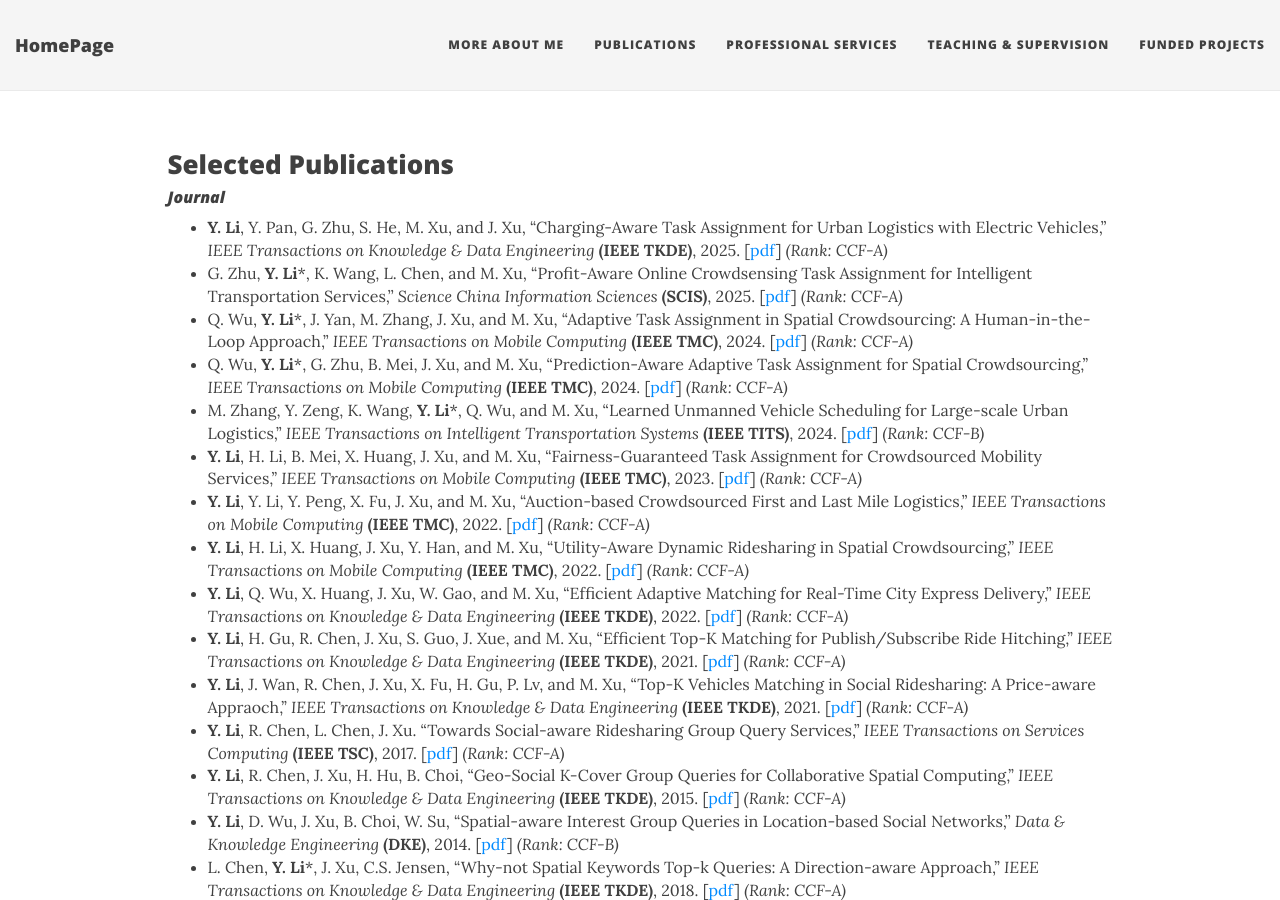
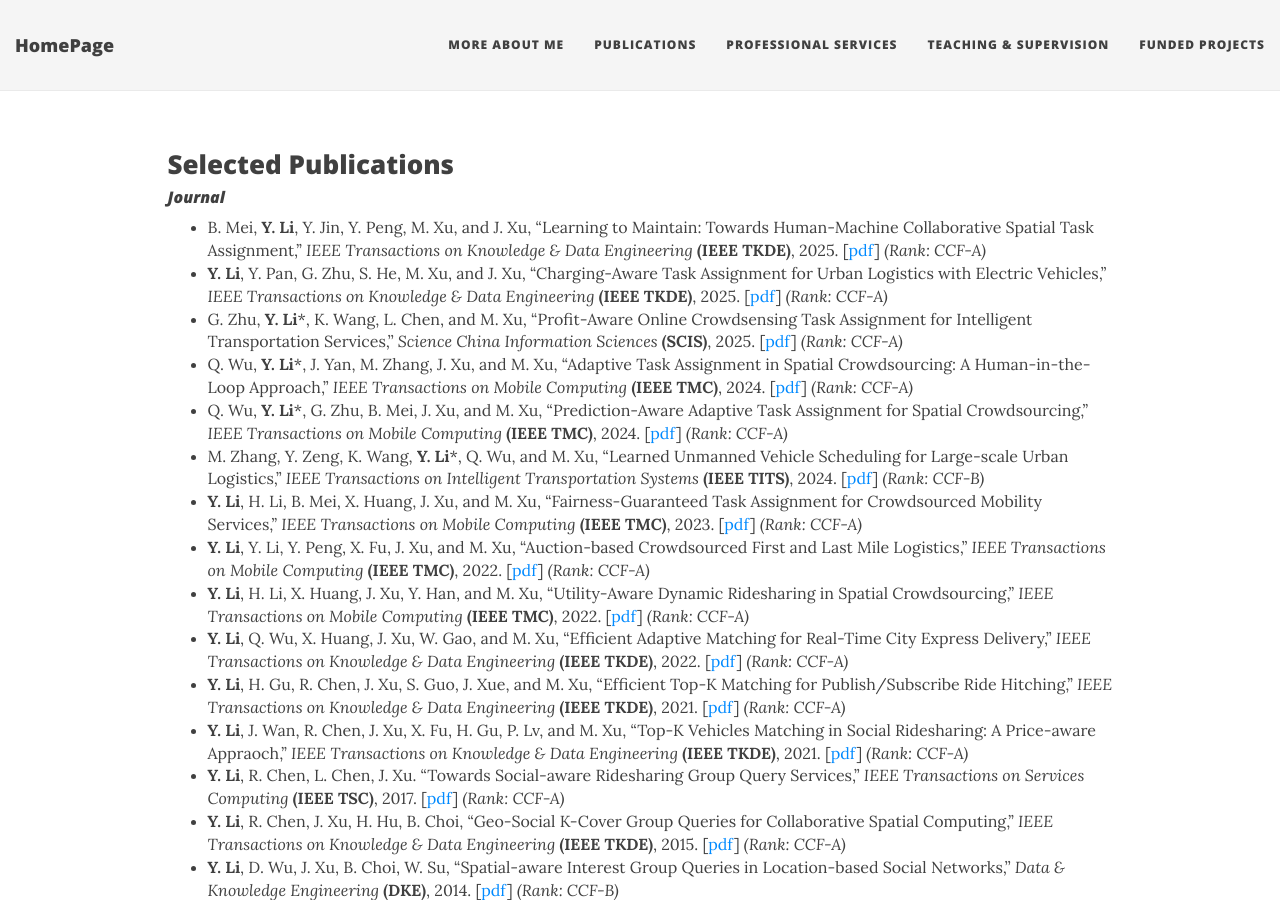
Before and after one commit to zzudb/zzudb.github.io, a Jekyll site: the page built from pages/mypublications.md, in a window 1280 px wide and 900 px high. Built offline with Jekyll 4.4.1, drawn with Linux system fonts in a browser that asks for light colours; nearby versions of some CDN libraries.

Commit message:
Update mypublications.md

```diff
--- a/pages/mypublications.md
+++ b/pages/mypublications.md
@@ -5,6 +5,7 @@
 <h2 style="text-align: left;">Selected Publications</h2>
 
 #### _Journal_
+* B. Mei, **Y. Li**, Y. Jin, Y. Peng, M. Xu, and J. Xu, "Learning to Maintain: Towards Human-Machine Collaborative Spatial Task Assignment,'' _IEEE Transactions on Knowledge & Data Engineering_ **(IEEE TKDE)**, 2025. [[pdf](https://zzudb.github.io/pages/mypublications/)] _(Rank: CCF-A)_
 * **Y. Li**, Y. Pan, G. Zhu, S. He, M. Xu, and J. Xu, "Charging-Aware Task Assignment for Urban Logistics with Electric Vehicles,'' _IEEE Transactions on Knowledge & Data Engineering_ **(IEEE TKDE)**, 2025. [[pdf](https://zzudb.github.io/pages/mypublications/)] _(Rank: CCF-A)_
 * G. Zhu, **Y. Li***, K. Wang, L. Chen, and M. Xu, "Profit-Aware Online Crowdsensing Task Assignment for Intelligent Transportation Services,'' _Science China Information Sciences_ **(SCIS)**, 2025. [[pdf](https://zzudb.github.io/pages/mypublications/)] _(Rank: CCF-A)_
 * Q. Wu, **Y. Li***, J. Yan, M. Zhang, J. Xu, and M. Xu, "Adaptive Task Assignment in Spatial Crowdsourcing: A Human-in-the-Loop Approach,'' _IEEE Transactions on Mobile Computing_ **(IEEE TMC)**, 2024. [[pdf](https://zzudb.github.io/pages/mypublications/)] _(Rank: CCF-A)_
```
